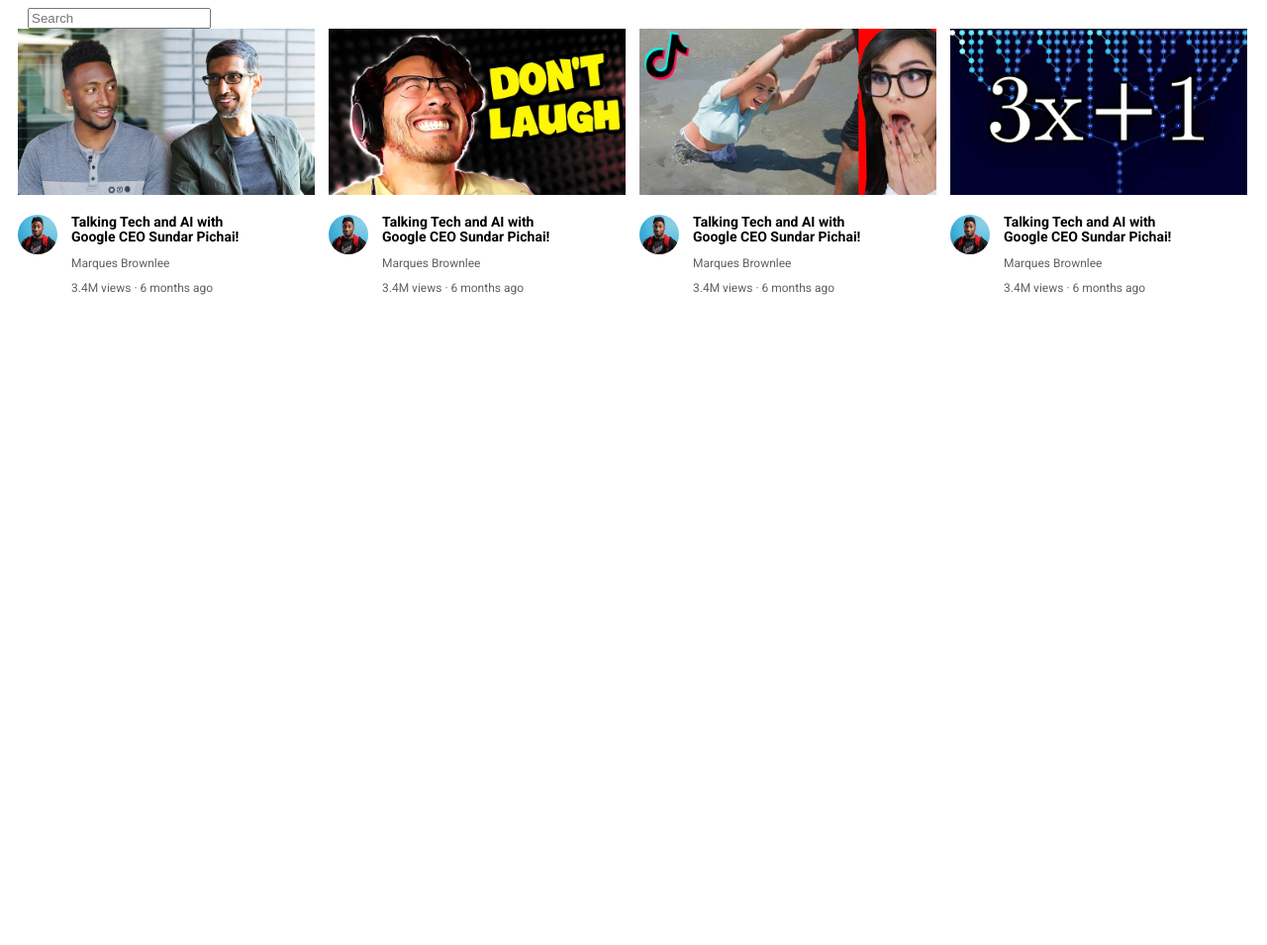
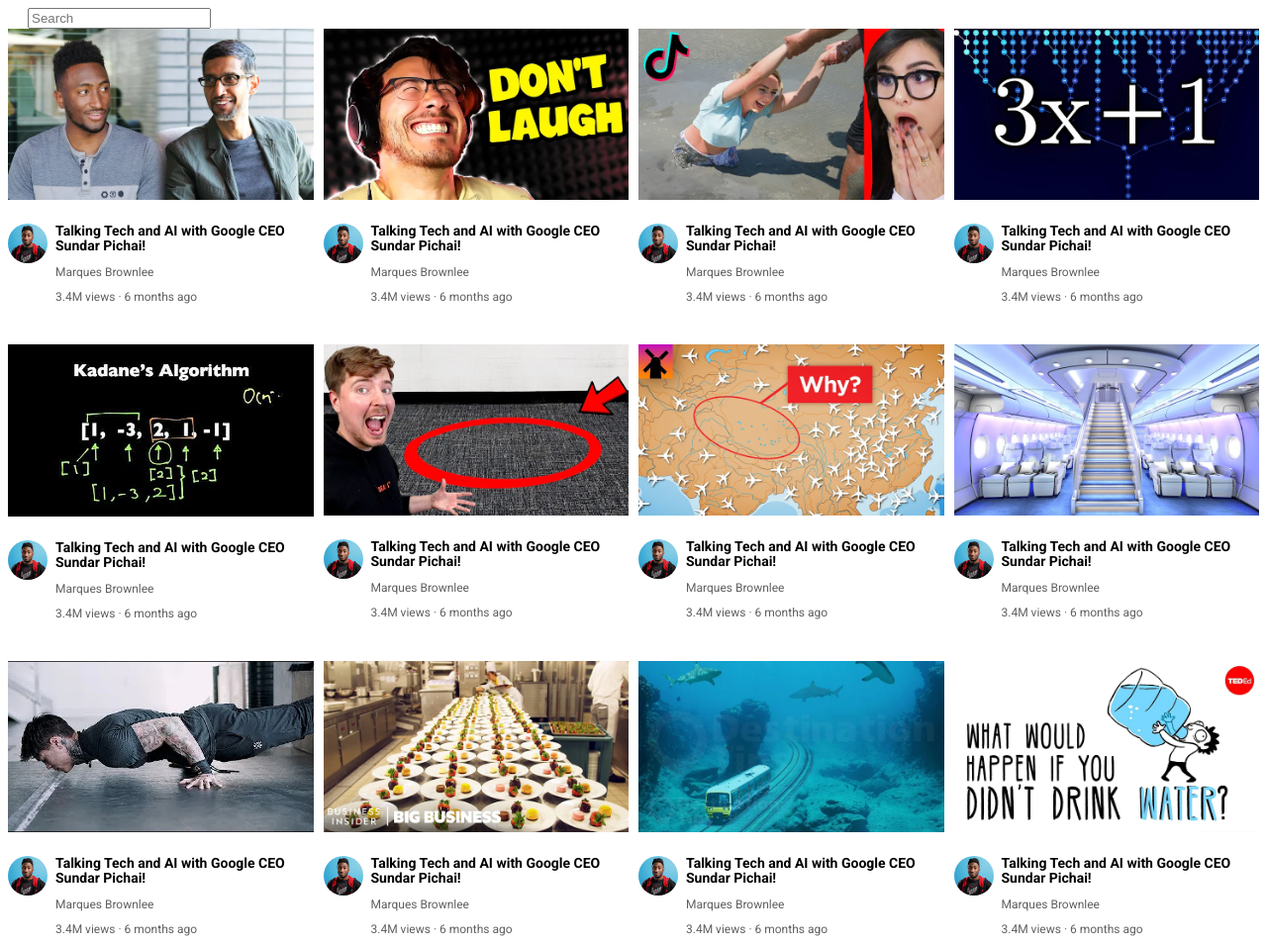
Before and after one commit to pradeevk/YouTube-Clone, a plain HTML site: page Youtube.html in a window 1280 px wide. Shown: the whole page at 99% size. Before the commit the page ends 800 px from the top, so only its background shows below. Drawn offline with Linux system fonts and the light colour scheme.

Commit message:
worked on CSS Grid

```diff
--- a/Youtube.html
+++ b/Youtube.html
@@ -13,36 +13,19 @@
         margin-top: 0px;
         margin-bottom: 0px;
       }
-      .thumbnail{
-        width: 300px;
-        display: block;
-      }
+
       .searchbar{
         margin-left: 20px;
         display: block;
       }
-      .video-preview{
-        width: 300px;
-        display: inline-block;
-        vertical-align: top;
-        margin-left: 10px;
-      }
+
       .video-title{
         margin-top: 0%;
         margin-bottom: 12px;
         font-size: 14px;
        font-weight: bold;
-        line-height: 15px;
-      }
-      .profile{
-        display: inline-block;
-        width: 50px;
-        vertical-align: top;
-      }
-      .video-info{
-        display: inline-block;
-        width: 200px;
-      }
+        line-height: 15px;}
+
       .pro-pic{
         width: 40px;
         border-radius: 50px;
@@ -59,54 +42,159 @@
       .author{
         margin-bottom: 10px;
       }
+      .video-grid{
+        display: grid;
+        grid-template-columns: 40px 1fr;
+        column-gap: 8px;
+      }
+      .video-total-grid{
+        display: grid;
+        grid-template-columns: 1fr 1fr 1fr 1fr;
+        column-gap: 10px;
+        row-gap: 40px;
+      }
+      .thumbnail{
+        width: 100%;
+      }
     </style>
-
 </head>
 
 <body>
   <input class="searchbar" placeholder="Search">
-
+  <div class="video-total-grid">
   <div class="video-preview">
     <div> <img class="thumbnail" src="Youtube/into-to-html/thumbnail-1.webp" alt=""></div>
-    <div class="video-contain">
-      <div class="profile"> <img class="pro-pic" src="Youtube/into-to-html/channel-1.jpeg" alt=""></div>
-      <div class="video-info">
+
+    <div class="video-contain"  >
+      <div class="video-grid">
+      <div class="profile" > <img class="pro-pic" src="Youtube/into-to-html/channel-1.jpeg" alt=""></div>
+      <div class="video-info" >
         <p class="video-title">Talking Tech and AI with Google CEO Sundar Pichai!</p>
         <p class="author">Marques Brownlee</p>
         <p class="views"> 3.4M views · 6 months ago</p></div>
       </div>
     </div>
+  </div>
 
   <div class="video-preview">
     <div> <img class="thumbnail" src="Youtube/into-to-html/thumbnail-2.webp" alt=""></div>
-    <div class="video-contain">
+    <div class="video-contain"> <div class="video-grid">
       <div class="profile"> <img class="pro-pic" src="Youtube/into-to-html/channel-1.jpeg" alt=""></div>
       <div class="video-info">
         <p class="video-title">Talking Tech and AI with Google CEO Sundar Pichai!</p>
         <p class="author">Marques Brownlee</p>
-        <p class="views"> 3.4M views · 6 months ago</p></div>
+        <p class="views"> 3.4M views · 6 months ago</p></div> </div>
       </div>
   </div>
 
 <div class="video-preview">
     <div> <img class="thumbnail" src="Youtube/into-to-html/thumbnail-3.webp" alt=""></div>
-    <div class="video-contain">
+    <div class="video-contain"><div class="video-grid">
       <div class="profile"> <img class="pro-pic" src="Youtube/into-to-html/channel-1.jpeg" alt=""></div>
       <div class="video-info">
         <p class="video-title">Talking Tech and AI with Google CEO Sundar Pichai!</p>
         <p class="author">Marques Brownlee</p>
-        <p class="views"> 3.4M views · 6 months ago</p></div>
+        <p class="views"> 3.4M views · 6 months ago</p></div> </div>
       </div>
   </div>
 
   <div class="video-preview">
     <div> <img class="thumbnail" src="Youtube/into-to-html/thumbnail-4.webp" alt=""></div>
-    <div class="video-contain">
+    <div class="video-contain"><div class="video-grid">
       <div class="profile"> <img class="pro-pic" src="Youtube/into-to-html/channel-1.jpeg" alt=""></div>
       <div class="video-info">
         <p class="video-title">Talking Tech and AI with Google CEO Sundar Pichai!</p>
         <p class="author">Marques Brownlee</p>
-        <p class="views"> 3.4M views · 6 months ago</p></div>
+        <p class="views"> 3.4M views · 6 months ago</p></div> </div>
+      </div>
+  </div>
+  <div class="video-preview">
+    <div> <img class="thumbnail" src="Youtube/into-to-html/thumbnail-5.webp" alt=""></div>
+    <div class="video-contain"><div class="video-grid">
+      <div class="profile"> <img class="pro-pic" src="Youtube/into-to-html/channel-1.jpeg" alt=""></div>
+      <div class="video-info">
+        <p class="video-title">Talking Tech and AI with Google CEO Sundar Pichai!</p>
+        <p class="author">Marques Brownlee</p>
+        <p class="views"> 3.4M views · 6 months ago</p></div> </div>
+      </div>
+  </div>
+
+
+  <div class="video-preview">
+    <div> <img class="thumbnail" src="Youtube/into-to-html/thumbnail-6.webp" alt=""></div>
+    <div class="video-contain"><div class="video-grid">
+      <div class="profile"> <img class="pro-pic" src="Youtube/into-to-html/channel-1.jpeg" alt=""></div>
+      <div class="video-info">
+        <p class="video-title">Talking Tech and AI with Google CEO Sundar Pichai!</p>
+        <p class="author">Marques Brownlee</p>
+        <p class="views"> 3.4M views · 6 months ago</p></div> </div>
+      </div>
+  </div>
+
+  <div class="video-preview">
+    <div> <img class="thumbnail" src="Youtube/into-to-html/thumbnail-7.webp" alt=""></div>
+    <div class="video-contain"><div class="video-grid">
+      <div class="profile"> <img class="pro-pic" src="Youtube/into-to-html/channel-1.jpeg" alt=""></div>
+      <div class="video-info">
+        <p class="video-title">Talking Tech and AI with Google CEO Sundar Pichai!</p>
+        <p class="author">Marques Brownlee</p>
+        <p class="views"> 3.4M views · 6 months ago</p></div> </div>
+      </div>
+  </div>
+
+  <div class="video-preview">
+    <div> <img class="thumbnail" src="Youtube/into-to-html/thumbnail-8.webp" alt=""></div>
+    <div class="video-contain"><div class="video-grid">
+      <div class="profile"> <img class="pro-pic" src="Youtube/into-to-html/channel-1.jpeg" alt=""></div>
+      <div class="video-info">
+        <p class="video-title">Talking Tech and AI with Google CEO Sundar Pichai!</p>
+        <p class="author">Marques Brownlee</p>
+        <p class="views"> 3.4M views · 6 months ago</p></div> </div>
+      </div>
+  </div>
+
+  <div class="video-preview">
+    <div> <img class="thumbnail" src="Youtube/into-to-html/thumbnail-9.webp" alt=""></div>
+    <div class="video-contain"><div class="video-grid">
+      <div class="profile"> <img class="pro-pic" src="Youtube/into-to-html/channel-1.jpeg" alt=""></div>
+      <div class="video-info">
+        <p class="video-title">Talking Tech and AI with Google CEO Sundar Pichai!</p>
+        <p class="author">Marques Brownlee</p>
+        <p class="views"> 3.4M views · 6 months ago</p></div> </div>
+      </div>
+  </div>
+
+  <div class="video-preview">
+    <div> <img class="thumbnail" src="Youtube/into-to-html/thumbnail-10.webp" alt=""></div>
+    <div class="video-contain"><div class="video-grid">
+      <div class="profile"> <img class="pro-pic" src="Youtube/into-to-html/channel-1.jpeg" alt=""></div>
+      <div class="video-info">
+        <p class="video-title">Talking Tech and AI with Google CEO Sundar Pichai!</p>
+        <p class="author">Marques Brownlee</p>
+        <p class="views"> 3.4M views · 6 months ago</p></div> </div>
+      </div>
+  </div>
+
+  <div class="video-preview">
+    <div> <img class="thumbnail" src="Youtube/into-to-html/thumbnail-11.webp" alt=""></div>
+    <div class="video-contain"><div class="video-grid">
+      <div class="profile"> <img class="pro-pic" src="Youtube/into-to-html/channel-1.jpeg" alt=""></div>
+      <div class="video-info">
+        <p class="video-title">Talking Tech and AI with Google CEO Sundar Pichai!</p>
+        <p class="author">Marques Brownlee</p>
+        <p class="views"> 3.4M views · 6 months ago</p></div> </div>
+      </div>
+  </div>
+
+  <div class="video-preview">
+    <div> <img class="thumbnail" src="Youtube/into-to-html/thumbnail-12.webp" alt=""></div>
+    <div class="video-contain"><div class="video-grid">
+      <div class="profile"> <img class="pro-pic" src="Youtube/into-to-html/channel-1.jpeg" alt=""></div>
+      <div class="video-info">
+        <p class="video-title">Talking Tech and AI with Google CEO Sundar Pichai!</p>
+        <p class="author">Marques Brownlee</p>
+        <p class="views"> 3.4M views · 6 months ago</p></div> </div>
+      </div>
   </div>
 </div>
 
```
Also changed, not shown: grid.html (added, +16 -0 lines). Lines whose indentation alone changed are shown as unchanged.
